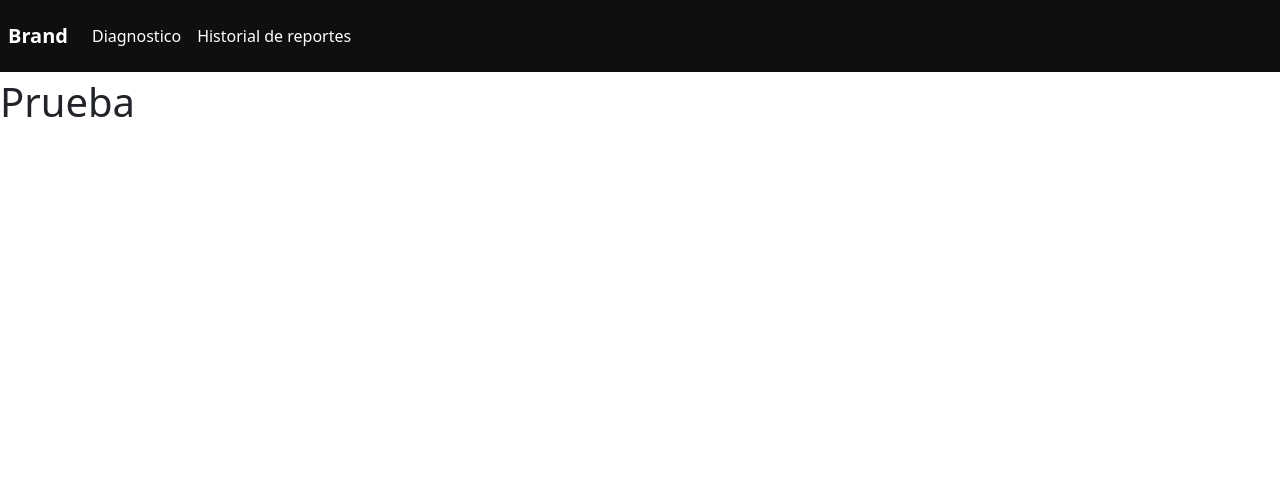
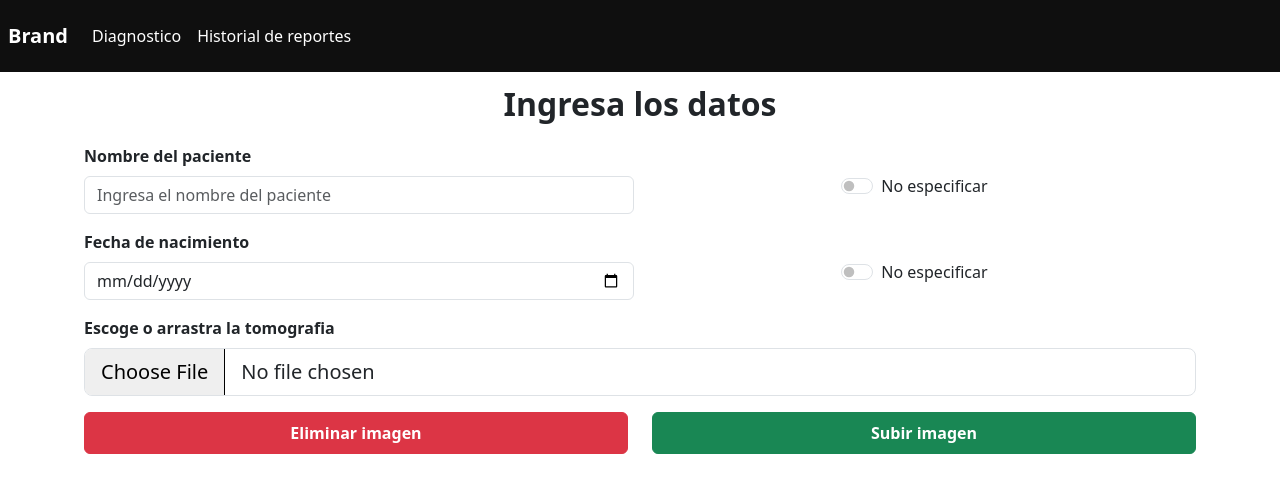
Before and after one commit to jaagualimpia/frontend_app_trabajo_de_grado, a Next.js app: page /image_diagnosis in a window 1280 px wide. Shown: the top 492 px of the page. Built offline with nearby package versions, Linux system fonts and the light colour scheme.

Commit message:
Image diagnosis UI ready, need to implement functionalities

```diff
--- a/src/app/image_diagnosis/page.tsx
+++ b/src/app/image_diagnosis/page.tsx
@@ -1,10 +1,80 @@
+"use client"
+
+import { Col, Container, Form, Row } from "react-bootstrap"
 import NavBar from "../components/navbar/NavBar"
 
 export default function ImageDiagnosis() {
   return (
     <>
       <NavBar />
-      <p className="fs-1">Prueba</p>
+      <Container fluid className="mt-2">
+        <Row className="text-center">
+          <p className="fs-2 fw-bold">Ingresa los datos</p>
+        </Row>
+
+        <Row className="mx-5">
+          <Container>
+            <Form>
+              <Container fluid>
+                <Row>
+                  <Col className="col-8">
+                    <Form.Group className="mb-3 text-start w-75" controlId="formBasicEmail">
+                      <Form.Label className="fw-bold">Nombre del paciente</Form.Label>
+                      <Form.Control type="email" placeholder="Ingresa el nombre del paciente" />
+                    </Form.Group>
+                  </Col>
+                  <Col className="align-self-center">
+                    <Form.Check
+                      type="switch"
+                      id="custom-switch"
+                      label="No especificar"
+                    />
+                  </Col>
+                </Row>
+
+                <Row>
+                  <Col className="col-8">
+                    <Form.Group className="mb-3 text-start w-75" controlId="formBasicEmail">
+                      <Form.Label className="fw-bold">Fecha de nacimiento</Form.Label>
+                      <Form.Control type="date" placeholder="Ingresa el nombre del paciente" />
+                    </Form.Group>
+                  </Col>
+                  <Col className="align-self-center">
+                    <Form.Check
+                      type="switch"
+                      id="custom-switch"
+                      label="No especificar"
+                    />
+                  </Col>
+                </Row>
+
+                <Row>
+                  <Col>
+                    <Form.Group controlId="formFileLg" className="mb-3">
+                      <Form.Label className="fw-bold">Escoge o arrastra la tomografia</Form.Label>
+                      <Form.Control type="file" size="lg" />
+                    </Form.Group>
+                  </Col>
+                </Row>
+
+                <Row>
+                  <Col>
+                    <button className="btn btn-danger w-100 py-2 fw-bold">Eliminar imagen</button>
+                  </Col>
+                  <Col>
+                    <button className="btn btn-success w-100 py-2 fw-bold">Subir imagen</button>
+                  </Col>
+                </Row>
+                <Row className="mt-3">
+                  <Col>
+                  </Col>
+                </Row>
+              </Container>
+            </Form>
+          </Container>
+        </Row>
+
+      </Container>
     </>
   )
 }
```
Also changed, not shown: src/app/auth/signin/page.tsx (+18 -14 lines).
